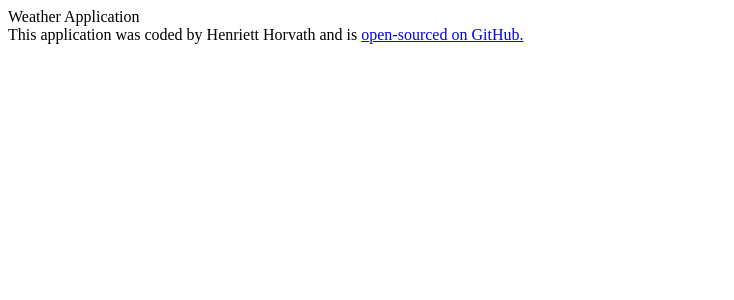
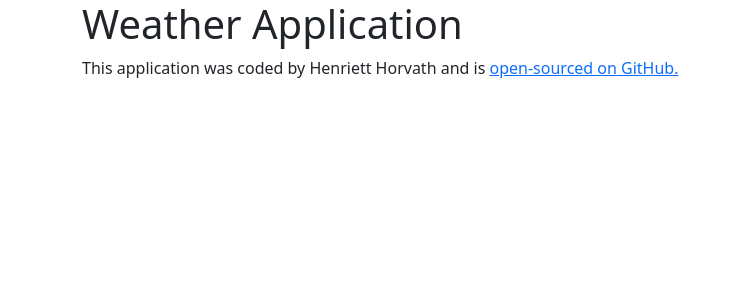
Before and after one commit to henih/React-Weather-App---Final-project, a React (Create React App) app: page / in a window 1280 px wide. Shown: the top 300 px of the page, without its empty margins (0-734 px from the left). Built offline with nearby package versions, Linux system fonts and the light colour scheme.

Commit message:
Added bootstrap

```diff
--- a/package.json
+++ b/package.json
@@ -6,6 +6,7 @@
     "@testing-library/jest-dom": "^5.16.1",
     "@testing-library/react": "^12.1.2",
     "@testing-library/user-event": "^13.5.0",
+    "bootstrap": "^5.1.3",
     "react": "^17.0.2",
     "react-dom": "^17.0.2",
     "react-scripts": "5.0.0",
--- a/src/App.js
+++ b/src/App.js
@@ -3,7 +3,8 @@
 export default function App() {
   return (
     <div className="App">
-      Weather Application
+      <div className="container">
+        <h1> Weather Application</h1>
         <footer>
           This application was coded by Henriett Horvath and is{" "}
           <a
@@ -15,5 +16,6 @@
           </a>
         </footer>
       </div>
+    </div>
   );
 }
```
Also changed, not shown: src/index.js (+7 -6 lines), 1 other file (tests, documents, lock files or other folders). Lines whose indentation alone changed are shown as unchanged.
